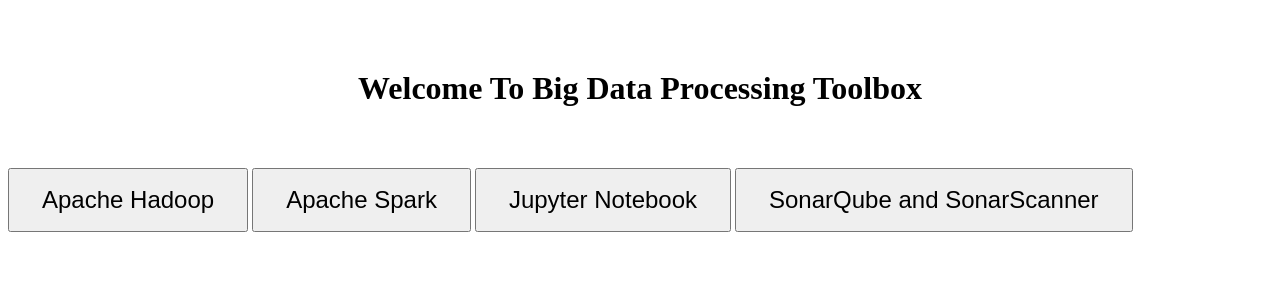
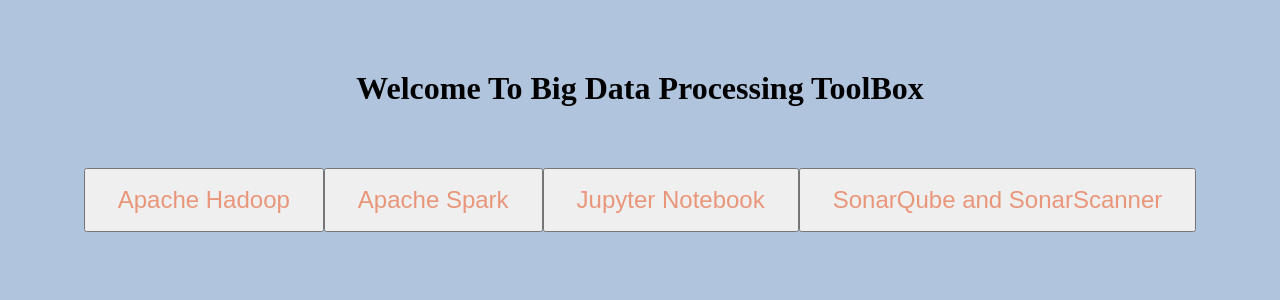
Before and after one commit to txgao/14848_proj1, a Flask app: page / in a window 1280 px wide. Shown: the top 300 px of the page. Run offline with Flask 2, Linux system fonts and the light colour scheme; parts of the project's set-up code (start-up, migrations or seed data) failed here and were passed over.

Commit message:
make UI pretty

```diff
--- a/option1/src/templates/index.html
+++ b/option1/src/templates/index.html
@@ -1,7 +1,7 @@
 <!DOCTYPE html>
 <html>
 <head>
-    <title>Redirect Buttons</title>
+    <title>Big Data Processing ToolBox</title>
 </head>
 <style>
     /* Center header */
@@ -16,13 +16,25 @@
     button {
       font-size: 24px;
       padding: 16px 32px;
+      color:darksalmon;
+    }
+
+    /* Center buttons horizontally */
+    .button-container {
+        display: flex;
+        justify-content: center;
+    }
+
+    /* Background color */
+    body {
+        background-color: lightsteelblue;
     }
   </style>
 <body>
     <div class="centerheader">
-        <h1>Welcome To Big Data Processing Toolbox</h1>
+        <h1>Welcome To Big Data Processing ToolBox</h1>
     </div>
-    <div>
+    <div class="button-container">
         <a href="{{ url_for('hadoop') }}"><button type="button">Apache Hadoop</button></a>
         <a href="{{ url_for('spark') }}"><button type="button">Apache Spark</button></a>
         <a href="{{ url_for('jupyter') }}"><button type="button">Jupyter Notebook</button></a>
```
